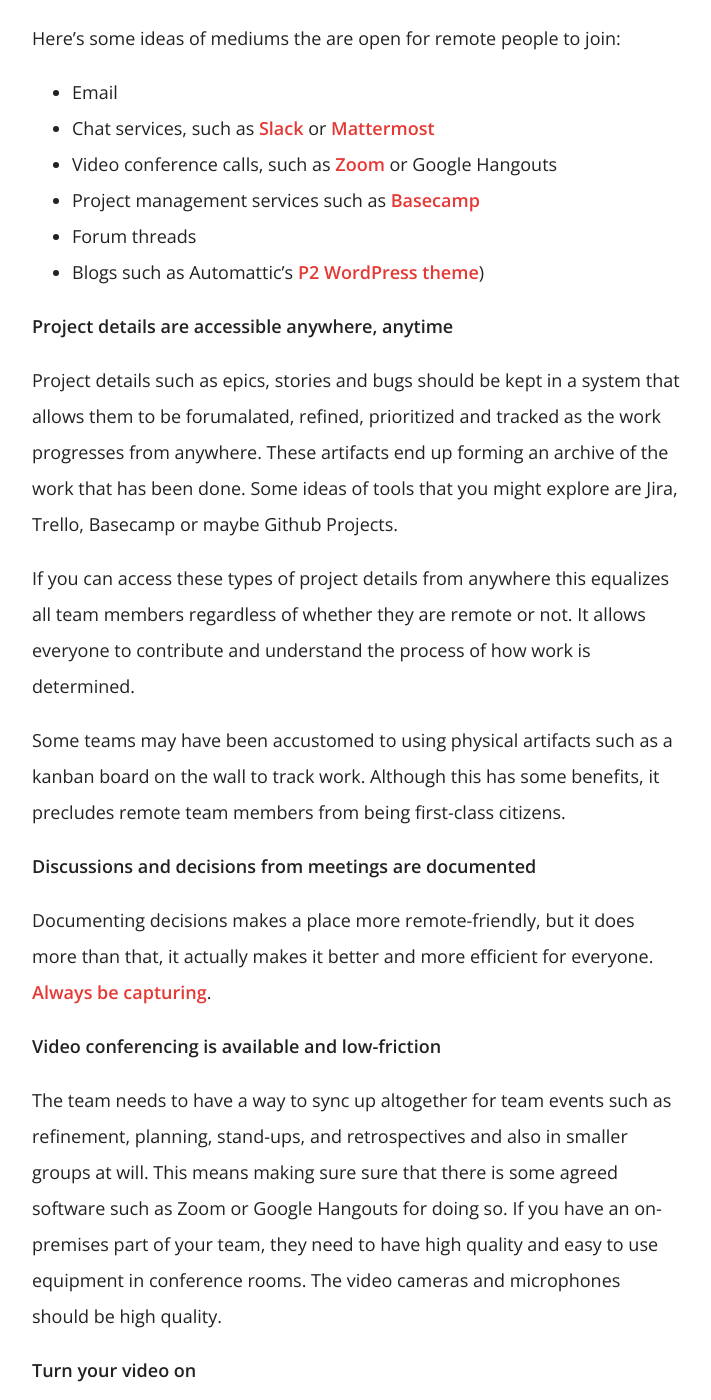
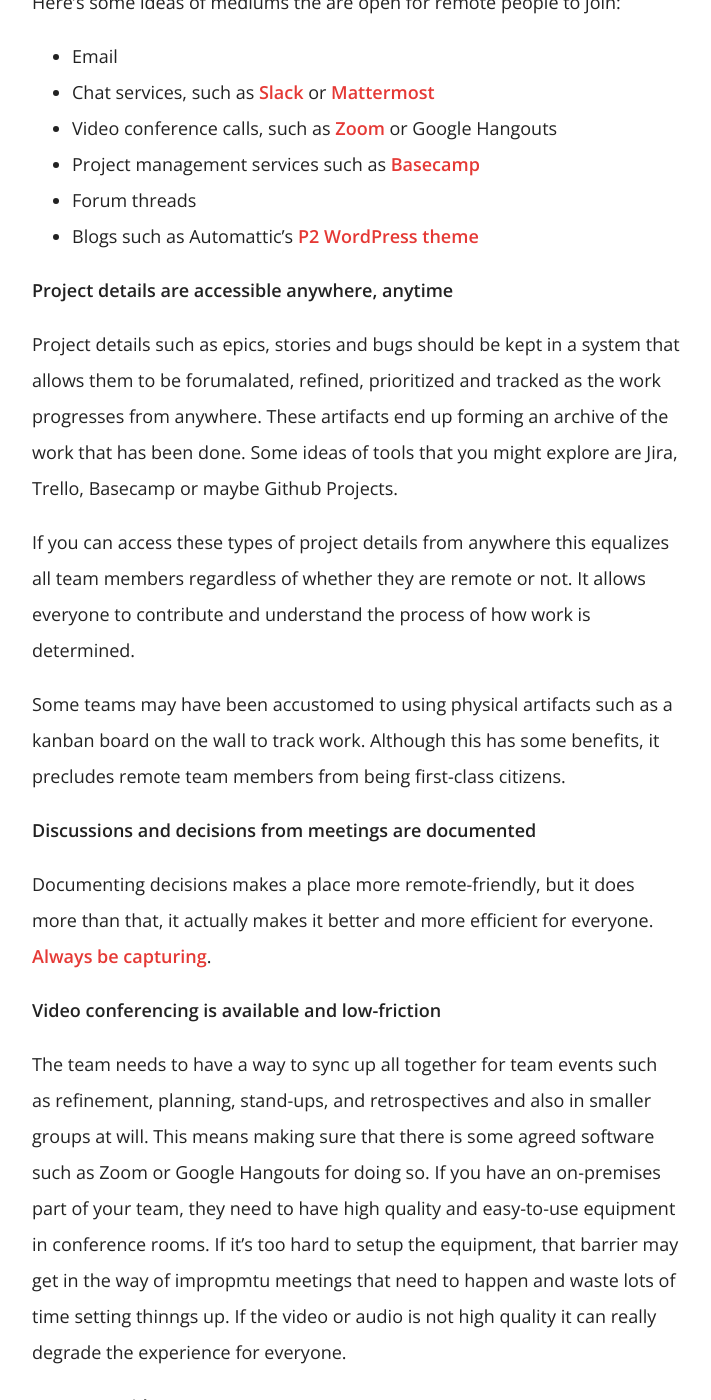
Before and after one commit to sjparsons/sjparsons.com, a Jekyll site: the page built from _posts/2019-08-22-remote-friendly-teams.md, in a window 1280 px wide and 1400 px high, scrolled down 1089 px. Shown: the whole window, without its empty margins (284-995 px from the left). Built offline with Jekyll 4.4.1, drawn with Linux system fonts in a browser that asks for light colours; comment, search, counter and statistics services are not loaded; some of the changed text lies outside the part shown.

Commit message:
Tweaks to remote-friendly-teams

```diff
--- a/_posts/2019-08-22-remote-friendly-teams.md
+++ b/_posts/2019-08-22-remote-friendly-teams.md
@@ -5,7 +5,7 @@
 excerpt: I've been working remotely for more than 2 years in multiple roles both as an individual contributor and a leader. Most recently I have been remotely leading a team of 6 -- 3 based out of an office and 3 remote. As a development manager, I hired 5 out of 6 members on my team and was able to create the team culture from scratch. I've strived to created a culture that is remote-friendly and treats everyone as equals no matter where they are located. Here are some guidelines I've followed to help to create a remote-friendly culture.
 ---
 
-I've been working remotely for more than 2 years in multiple roles both as an individual contributor and a leader. Most recently I have been remotely leading a team of 6 -- 3 based out of an office and 3 remote. As a development manager, I hired 5 out of 6 members on my team and was able to create the team culture from scratch. I've strived to created a culture that is remote-friendly and treats everyone as equals no matter where they are located.
+I've been working remotely for more than 2 years in multiple roles both as an individual contributor and a leader. Most recently I have been remotely leading a team of 6; 3 based out of an office and 3 remote. As a development manager, I hired 5 out of 6 members on my team and was able to create the team culture from scratch. I've strived to created a culture that is remote-friendly and treats everyone as equals no matter where they are located.
 
 Building a remote-friendly team is not just a random collection of things that ends up making remote work better, it actually forces a discipline and clarity of communication that makes your culture and organization stronger, leaner and more productive. If done well, adopting these things can improve the effectiveness even of a traditional office-oriented teams and allows them the flexibility to optionally work remotely when needed.
 
@@ -22,7 +22,7 @@
 - Video conference calls, such as [Zoom](https://zoom.us) or Google Hangouts
 - Project management services such as [Basecamp](https://basecamp.com/)
 - Forum threads
-- Blogs such as Automattic's [P2 WordPress theme](https://p2theme.com/))
+- Blogs such as Automattic's [P2 WordPress theme](https://p2theme.com/)
 
 **Project details are accessible anywhere, anytime**
 
@@ -39,7 +39,7 @@
 
 **Video conferencing is available and low-friction**
 
-The team needs to have a way to sync up altogether for team events such as refinement, planning, stand-ups, and retrospectives and also in smaller groups at will. This means making sure sure that there is some agreed software such as Zoom or Google Hangouts for doing so. If you have an on-premises part of your team, they need to have high quality and easy to use equipment in conference rooms. The video cameras and microphones should be high quality.
+The team needs to have a way to sync up all together for team events such as refinement, planning, stand-ups, and retrospectives and also in smaller groups at will. This means making sure that there is some agreed software such as Zoom or Google Hangouts for doing so. If you have an on-premises part of your team, they need to have high quality and easy-to-use equipment in conference rooms. If it's too hard to setup the equipment, that barrier may get in the way of impropmtu meetings that need to happen and waste lots of time setting thinngs up. If the video or audio is not high quality it can really degrade the experience for everyone.
 
 **Turn your video on**
 
```
